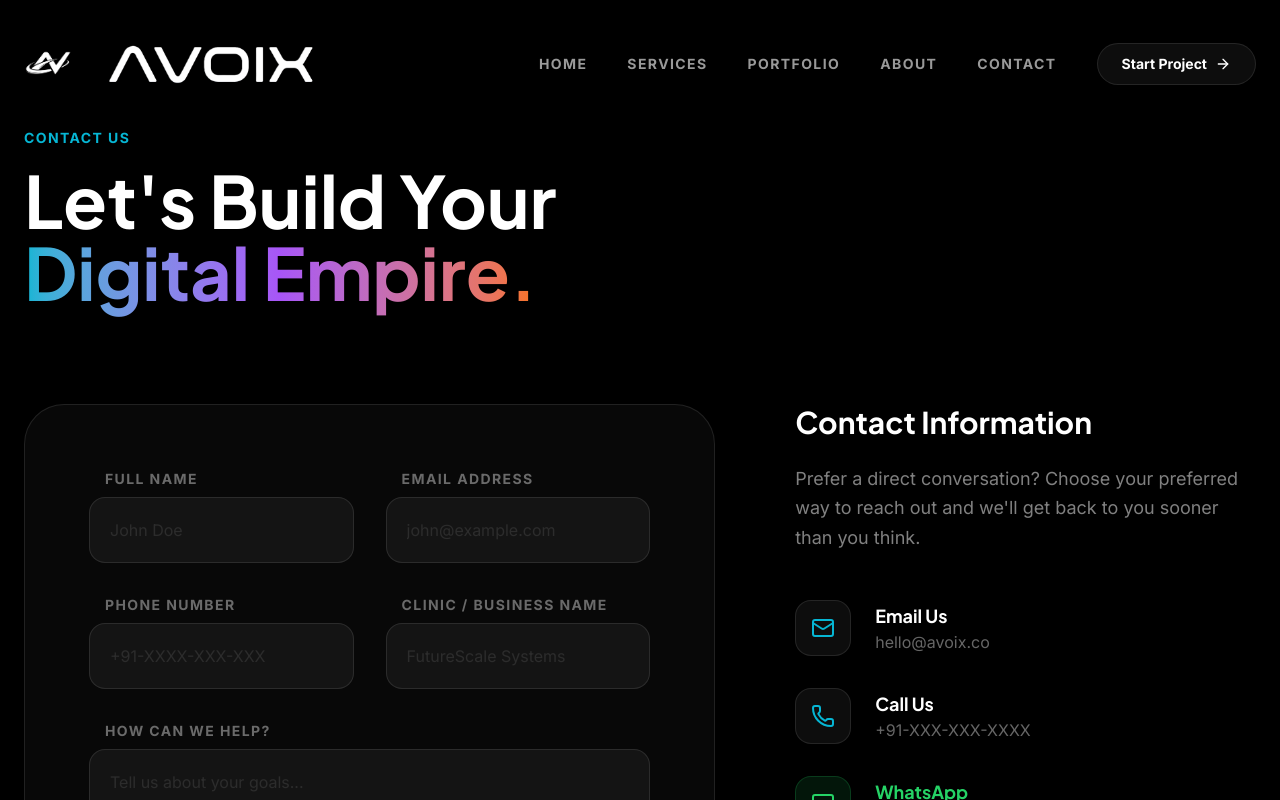
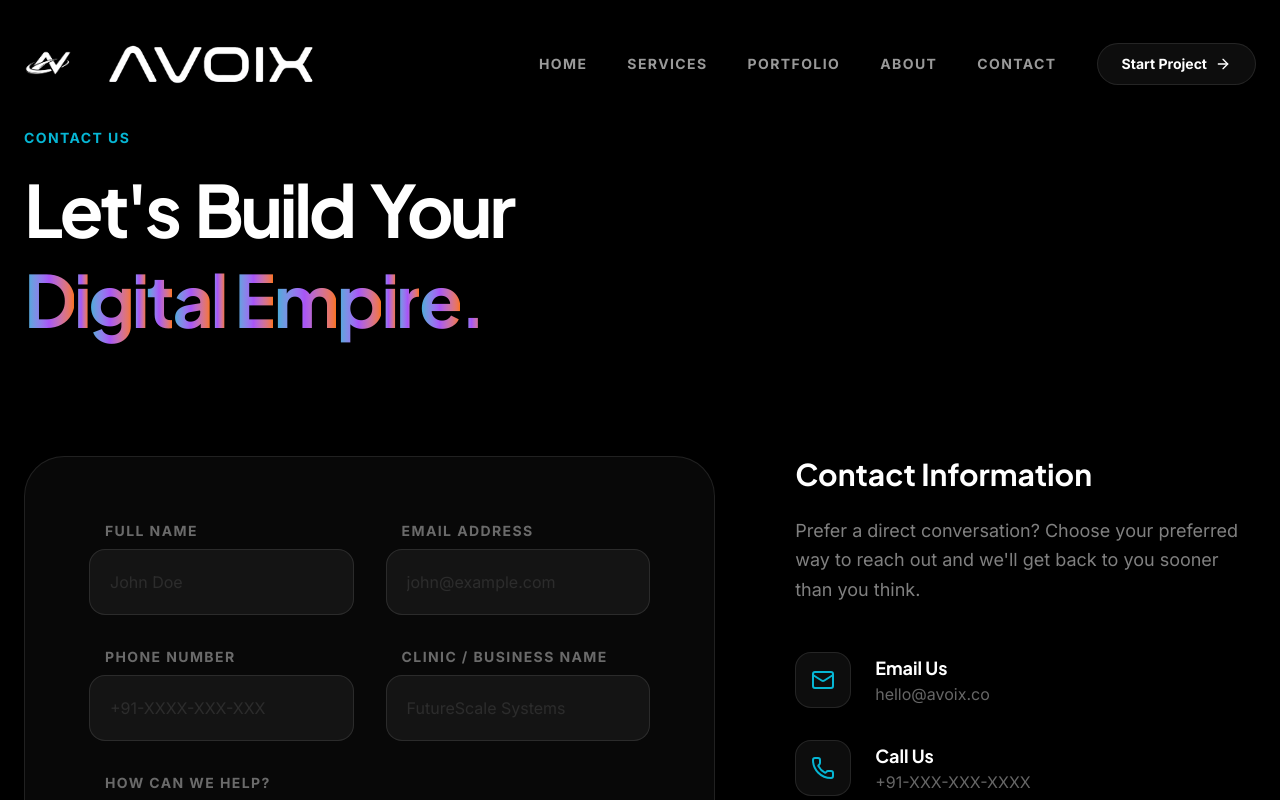
Before and after one commit to JKD-codes/AVOIX, a Next.js app: page /contact in a window 1280 px wide. Shown: the top 800 px of the page. Built offline with nearby package versions, Linux system fonts and the light colour scheme.

Commit message:
feat: enhance contact animations, reorder team cards, and fix home page spacing

```diff
--- a/src/app/about/page.tsx
+++ b/src/app/about/page.tsx
@@ -14,12 +14,6 @@ const team = [
     Icon: Sparkles,
   },
   {
-    name: "Khushi",
-    role: "Design Lead",
-    bio: "Master of minimalist aesthetics and user-centric flows. Khushi ensures every pixel serves a purpose and builds trust.",
-    Icon: Paintbrush,
-  },
-  {
     name: "Jainam",
     role: "Tech Lead",
     bio: "Architecture expert with a passion for 60FPS animations and high-performance codebases.",
@@ -30,6 +24,12 @@ const team = [
     role: "Growth Strategy",
     bio: "Data-driven strategist focused on global business scaling and strategic positioning.",
     Icon: Rocket,
+  },
+  {
+    name: "Khushi",
+    role: "Design Lead",
+    bio: "Master of minimalist aesthetics and user-centric flows. Khushi ensures every pixel serves a purpose and builds trust.",
+    Icon: Paintbrush,
   }
 ];
 
--- a/src/app/contact/page.tsx
+++ b/src/app/contact/page.tsx
@@ -32,12 +32,60 @@ const ContactPage = () => {
           CONTACT US
         </motion.span>
         <motion.h1
-           initial={{ opacity: 0, y: 20 }}
-           animate={{ opacity: 1, y: 0 }}
-           className="text-5xl md:text-7xl font-bold text-white mb-8 font-plus-jakarta"
+           initial="hidden"
+           animate="visible"
+           variants={{
+             visible: {
+               transition: {
+                 staggerChildren: 0.02,
+               }
+             }
+           }}
+           className="text-5xl md:text-7xl font-bold text-white mb-8 font-plus-jakarta leading-tight tracking-tighter"
         >
-           Let&apos;s Build Your <br />
-           <span className="text-gradient">Digital Empire.</span>
+          {"Let's Build Your".split(" ").map((word, i) => (
+            <motion.span
+              key={i}
+              className="inline-block mr-4 whitespace-nowrap"
+              variants={{
+                hidden: { opacity: 0, y: 50, rotateX: -90 },
+                visible: {
+                  opacity: 1,
+                  y: 0,
+                  rotateX: 0,
+                  transition: { type: "spring", damping: 12, stiffness: 200 }
+                }
+              }}
+            >
+              {word}
+            </motion.span>
+          ))}
+          <br className="hidden md:block" />
+          <div className="overflow-hidden inline-block">
+            {"Digital Empire.".split("").map((char, i) => (
+              <motion.span
+                key={i}
+                className="inline-block text-gradient hover:text-accent-cyan transition-colors duration-300 cursor-default"
+                variants={{
+                  hidden: { opacity: 0, y: 100, scale: 2, filter: "blur(10px)" },
+                  visible: {
+                    opacity: 1,
+                    y: 0,
+                    scale: 1,
+                    filter: "blur(0px)",
+                    transition: { type: "spring", damping: 15, stiffness: 100 }
+                  }
+                }}
+                whileHover={{
+                  scale: 1.2,
+                  rotate: [0, -10, 10, 0],
+                  filter: "drop-shadow(0 0 8px rgba(6,182,212,0.8))"
+                }}
+              >
+                {char === " " ? "\u00A0" : char}
+              </motion.span>
+            ))}
+          </div>
         </motion.h1>
       </section>
 
--- a/src/app/page.tsx
+++ b/src/app/page.tsx
@@ -129,8 +129,8 @@ export default function Home() {
       </section>
 
       {/* Testimonials Marquee - The mini card slider requested */}
-      <section className="py-40 bg-black relative overflow-hidden">
-        <div className="container mx-auto px-6 mb-16">
+      <section className="py-20 md:py-24 bg-black relative overflow-hidden">
+        <div className="container mx-auto px-6 mb-10 md:mb-12">
           <h2 className="text-4xl md:text-6xl font-black text-white font-plus-jakarta tracking-tighter">What Founders <span className="text-gradient">Say</span></h2>
           <p className="text-white/20 mt-4 tracking-widest uppercase font-bold text-[10px]">Direct feedback from the engine room</p>
         </div>
```
